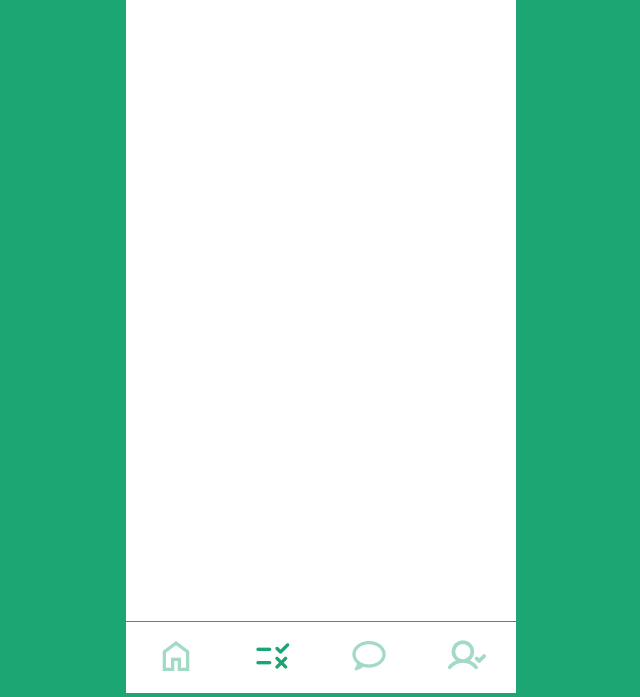
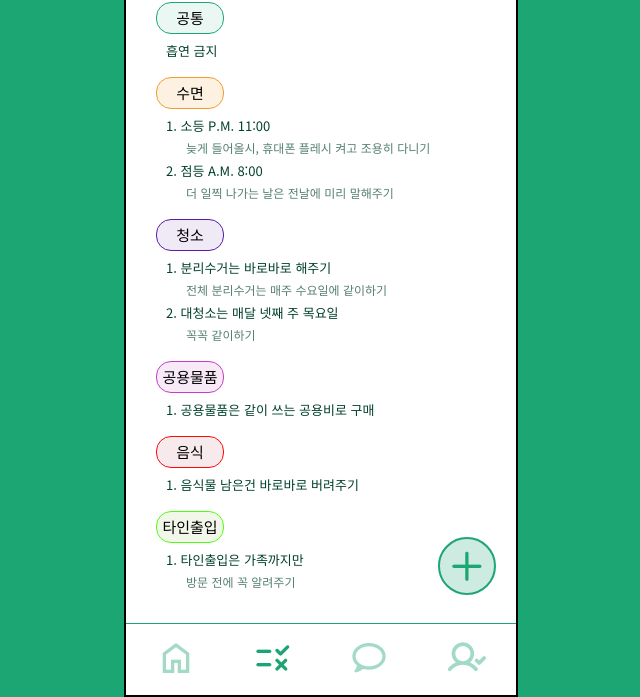
Before and after one commit to mongsam2/-, a plain HTML site: page rules.html in a window 1280 px wide. Shown: the part 107-804 px from the top of the page, without its empty margins (319-959 px from the left). Drawn offline with Linux system fonts and the light colour scheme.

Commit message:
우리들의 룰 확인 페이지 완성, 룰 설정 페이지 연결

```diff
--- a/css/index.css
+++ b/css/index.css
@@ -1,6 +1,7 @@
 @import "reset.css"; /* css 초기화 파일. */
 @import "component.css"; /* 색깔 코드 저장. 사용방법: var(--green) */
 @import "status_footer.css"; /* 모바일 상태바와 하단의 아이콘 관련 css */
+@import "rules.css";
 /* 위에 처럼 여기에 본인이 만든 css 파일을 추가하세요 */
 /* html 파일에는 index.css 파일만 연결하면 됩니다. */
 
@@ -19,4 +20,5 @@ body {
   position: relative;
   width: 390px;
   height: 100vh;
+  border: 2px solid black;
 }
--- /dev/null
+++ b/css/rules.css
@@ -0,0 +1,79 @@
+@import url("https://fonts.googleapis.com/css2?family=Noto+Sans+KR:wght@100..900&display=swap");
+
+.content {
+  display: flex;
+  flex-direction: column;
+  margin-left: 30px;
+}
+.list-title {
+  font-family: "Noto Sans KR";
+  font-size: 15px;
+  font-weight: 400;
+
+  width: 66px;
+  height: 30px;
+  display: flex;
+  justify-content: center;
+  align-items: center;
+  border-radius: 15px;
+}
+ol {
+  margin-bottom: 20px;
+}
+li {
+  margin-left: 10px;
+  margin-top: 10px;
+  font-family: "Noto Sans KR";
+  font-size: 13px;
+  font-weight: 400;
+  color: #014029;
+}
+.detail {
+  font-family: "Noto Sans KR";
+  font-size: 12px;
+  font-weight: 400;
+  color: #557f70;
+  padding-left: 20px;
+}
+.add-button {
+  position: absolute;
+  bottom: 100px;
+  right: 20px;
+  display: flex;
+  justify-content: center;
+  align-items: center;
+  width: 54px;
+  height: 54px;
+  border-radius: 50%;
+  background-color: #ceebe1;
+  border: 2px solid #1ca673;
+}
+.add-button:hover {
+  background-color: #a1e9cf;
+  box-shadow: black 0px 0px 3px 1px;
+}
+
+.color1 {
+  background-color: #eaf7f2;
+  border: 1px solid #1ca673;
+}
+.color2 {
+  background-color: #fdf1e2;
+  border: 1px solid #f29b30;
+}
+.color3 {
+  background-color: #f0eaf7;
+  border: 1px solid #591ca6;
+}
+.color4 {
+  background-color: #f7eaf6;
+  border: 1px solid #c23ec5;
+}
+.color5 {
+  background-color: #f7eaed;
+  border: 1px solid #ff0707;
+}
+.color6 {
+  background-color: #f2f7ea;
+  border: 1px solid #4dff0e;
+}
--- a/css/status_footer.css
+++ b/css/status_footer.css
@@ -34,6 +34,7 @@ footer {
   height: 72px;
   padding: 0px 30px;
   border-top: 1px solid var(--green);
+  background-color: white;
 }
 .footer-icon {
   width: 40px;
@@ -48,6 +49,7 @@ footer {
 /*헤더*/
 header {
   margin-top: 46px;
+  height: 60.73px;
   display: flex;
   justify-content: space-between;
   align-items: center;
--- a/rules.html
+++ b/rules.html
@@ -22,6 +22,44 @@
 
       <!-- 여기에 내용 작성 -->
 
+      <div class="content">
+        <span class="list-title color1">공통</span>
+        <ol>
+          <li>흡연 금지</li>
+        </ol>
+        <span class="list-title color2">수면</span>
+        <ol>
+          <li>1. 소등 P.M. 11:00</li>
+          <li class="detail">
+            늦게 들어올시, 휴대폰 플레시 켜고 조용히 다니기
+          </li>
+          <li>2. 점등 A.M. 8:00</li>
+          <li class="detail">더 일찍 나가는 날은 전날에 미리 말해주기</li>
+        </ol>
+        <span class="list-title color3">청소</span>
+        <ol>
+          <li>1. 분리수거는 바로바로 해주기</li>
+          <li class="detail">전체 분리수거는 매주 수요일에 같이하기</li>
+          <li>2. 대청소는 매달 넷째 주 목요일</li>
+          <li class="detail">꼭꼭 같이하기</li>
+        </ol>
+        <span class="list-title color4">공용물품</span>
+        <ol>
+          <li>1. 공용물품은 같이 쓰는 공용비로 구매</li>
+        </ol>
+        <span class="list-title color5">음식</span>
+        <ol>
+          <li>1. 음식물 남은건 바로바로 버려주기</li>
+        </ol>
+        <span class="list-title color6">타인출입</span>
+        <ol>
+          <li>1. 타인출입은 가족까지만</li>
+          <li class="detail">방문 전에 꼭 알려주기</li>
+        </ol>
+        <a href="setting_rules.html"
+          ><div class="add-button"><img src="image/규칙 추가 버튼.png" /></div
+        ></a>
+      </div>
       <footer>
         <a href="calender.html"
           ><img class="footer-icon unactivated" src="image/home.png"
```
Also changed, not shown: setting_rules.html (added, +41 -0 lines), image/규칙 추가 버튼.png (added).
